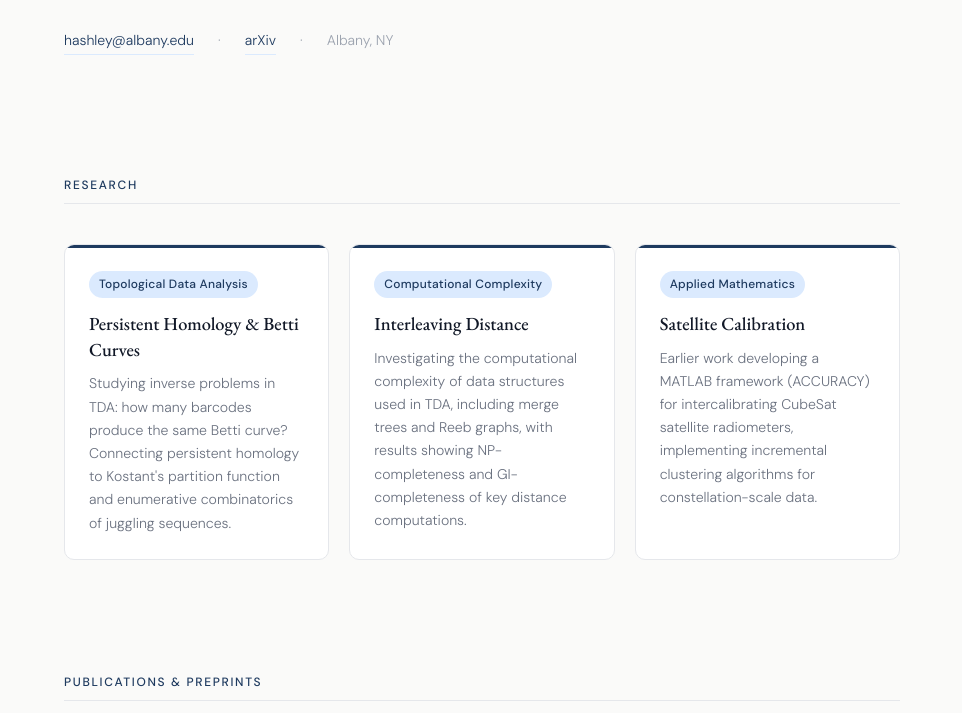
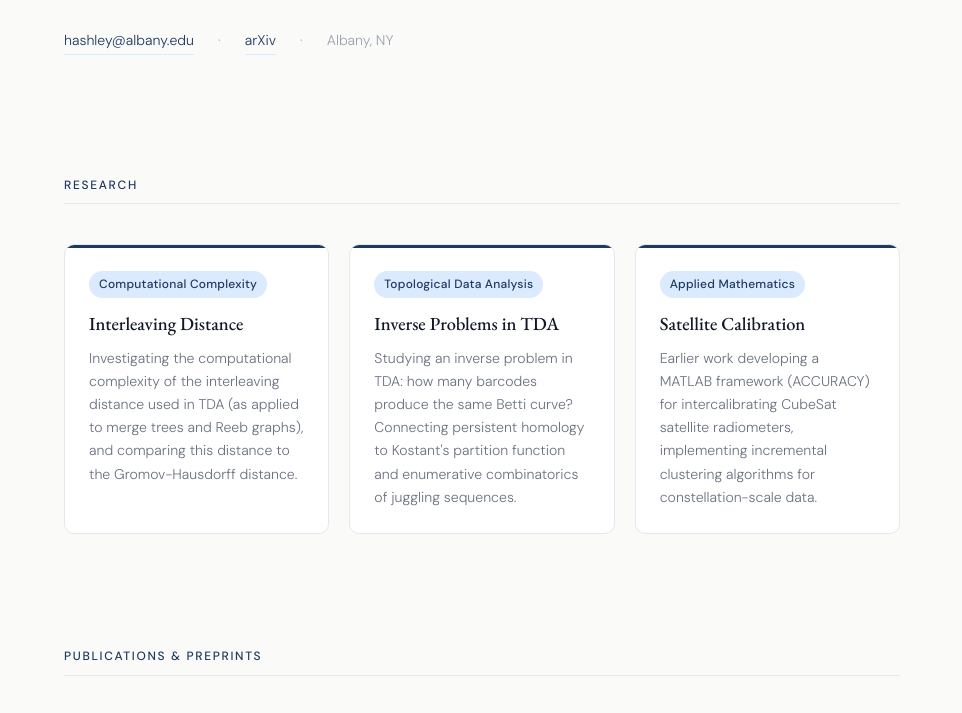
Before and after one commit to Henry-Ashley/Henry-Ashley.github.io, a plain HTML site: page index.html in a window 1280 px wide. Shown: the part 330-1043 px from the top of the page, without its empty margins (158-1120 px from the left). Drawn offline with nearby package versions, Linux system fonts and the light colour scheme.

Commit message:
Update index.html

```diff
--- a/index.html
+++ b/index.html
@@ -144,14 +144,14 @@ footer{border-top:1px solid var(--rule);padding:2rem;text-align:center;font-size
   <div class="section-rule"></div>
   <div class="research-grid">
     <div class="r-card">
-      <span class="r-tag">Topological Data Analysis</span>
-      <h3>Persistent Homology & Betti Curves</h3>
-      <p>Studying inverse problems in TDA: how many barcodes produce the same Betti curve? Connecting persistent homology to Kostant's partition function and enumerative combinatorics of juggling sequences.</p>
+      <span class="r-tag">Computational Complexity</span>
+      <h3>Interleaving Distance</h3>
+      <p>Investigating the computational complexity of the interleaving distance used in TDA (as applied to merge trees and Reeb graphs), and comparing this distance to the Gromov-Hausdorff distance.</p>
     </div>
     <div class="r-card">
-      <span class="r-tag">Computational Complexity</span>
-      <h3>Interleaving Distance</h3>
-      <p>Investigating the computational complexity of data structures used in TDA, including merge trees and Reeb graphs, with results showing NP-completeness and GI-completeness of key distance computations.</p>
+      <span class="r-tag">Topological Data Analysis</span>
+      <h3>Inverse Problems in TDA</h3>
+      <p>Studying an inverse problem in TDA: how many barcodes produce the same Betti curve? Connecting persistent homology to Kostant's partition function and enumerative combinatorics of juggling sequences.</p>
     </div>
     <div class="r-card">
       <span class="r-tag">Applied Mathematics</span>
```
